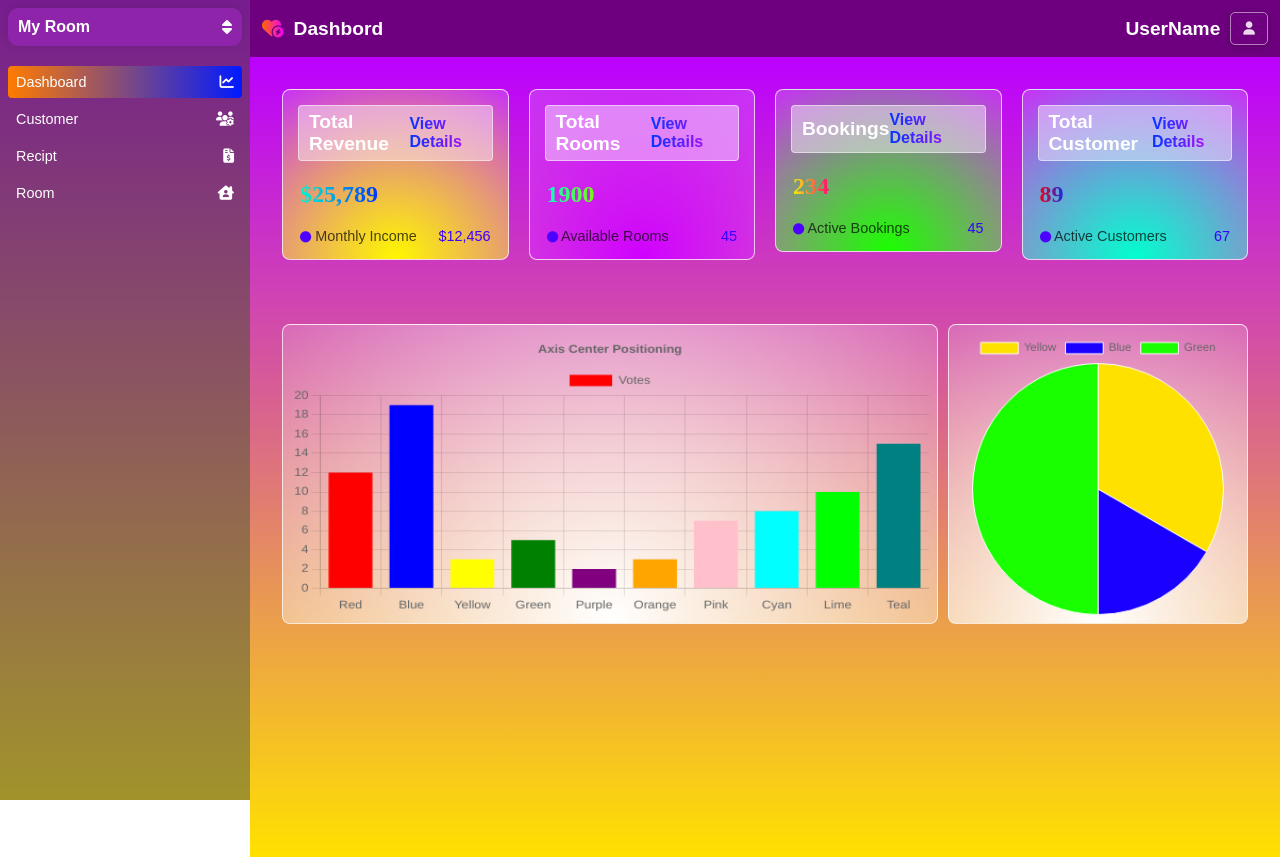
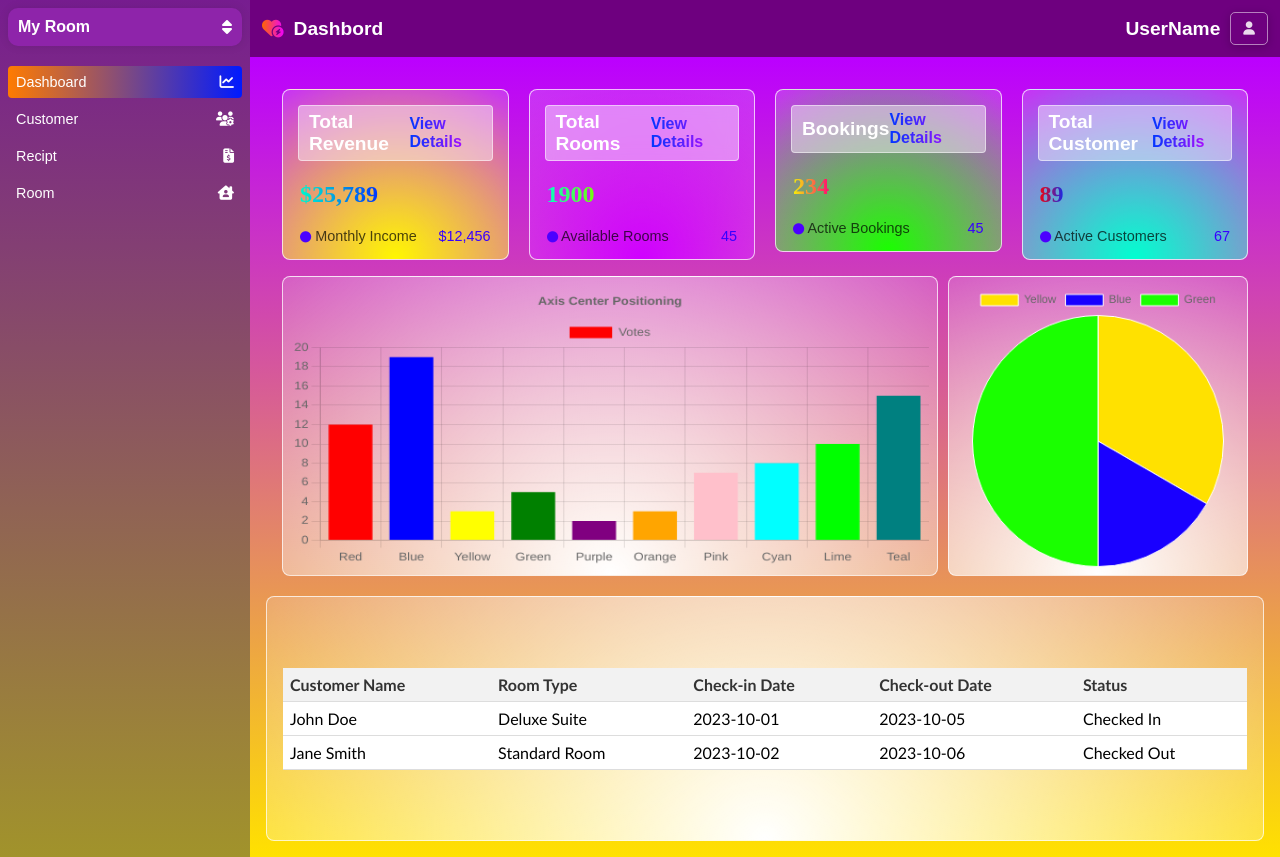
Before and after one commit to sngn187/RentleTeam, a plain HTML site: page page/index.html in a window 1280 px wide. Drawn offline with nearby package versions, Linux system fonts and the light colour scheme.

Commit message:
b al o ❤️

```diff
--- a/page/Dashbord.html
+++ b/page/Dashbord.html
@@ -73,7 +73,35 @@
         <!-- Place this in the HTML you load via AJAX -->
         <canvas id="myPieChart"></canvas>
       </div>
-      <div class="maps">
+      <div class="table">
+        <table id="dashboard-table">
+          <thead>
+            <tr>
+              <th>Customer Name</th>
+              <th>Room Type</th>
+              <th>Check-in Date</th>
+              <th>Check-out Date</th>
+              <th>Status</th>
+            </tr>
+          </thead>
+          <tbody>
+            <tr>
+              <td>John Doe</td>
+              <td>Deluxe Suite</td>
+              <td>2023-10-01</td>
+              <td>2023-10-05</td>
+              <td>Checked In</td>
+            </tr>
+            <tr>
+              <td>Jane Smith</td>
+              <td>Standard Room</td>
+              <td>2023-10-02</td>
+              <td>2023-10-06</td>
+              <td>Checked Out</td>
+            </tr>
+            <!-- Add more rows as needed -->
+          </tbody>
+        </table>
       </div>
     </div>
     <script src="./js/Layout.js"></script>
--- a/page/css/dashbord.css
+++ b/page/css/dashbord.css
@@ -23,6 +23,7 @@
   justify-content: center;
   width: 100%;
   gap: 20px;
+
 }
 
 .summary {
@@ -130,12 +131,13 @@
   align-items: center;
   justify-content: space-around;
   width: 100%;
-  padding: 1rem;
+  padding: 0rem 1rem;
   gap: 10px;
+  margin-top: -10px;
+  margin-bottom: 20px;
 }
 
 #myPieChart {
-
   width: 300px !important;
   height: 300px !important;
   padding: 0.5rem;
@@ -156,6 +158,48 @@
   border: solid 1px #ffffffb7;
 }
 
+
+.table {
+  display: flex;
+  align-items: center;
+  justify-content: center;
+  width: 100%;
+  height: 300px;
+  overflow-y: auto;
+  background-image: radial-gradient(circle at 50% 100%, #ffffff, #ffffff2a);
+  border-radius: 8px;
+  padding: 1rem;
+  border: solid 1px #ffffffb7;
+}
+
+.table table {
+  width: 100%;
+  border-collapse: collapse;
+  background-color: white;
+  border-radius: 8px;
+}
+
+.table table th,
+.table table td {
+  font-family:'Gill Sans', 'Gill Sans MT', Calibri, 'Trebuchet MS', sans-serif;
+  padding: 7px;
+  text-align: left;
+  border-bottom: 1px solid #ddd;
+}
+
+.table table th {
+  background-color: #f2f2f2;
+  color: #333;
+}
+
+.table table tbody tr {
+  background-color: #ffffff;
+  transition: all 0.3s ease;
+}
+
+.table table tbody tr:hover {
+  background-color: #f8ffa7;
+}
 
 @keyframes pulse {
   0% {
--- a/page/css/layout.css
+++ b/page/css/layout.css
@@ -25,7 +25,7 @@ html {
   color: #ffffff;
   padding: 0.5rem;
   top: 0 !important;
-  height: 100vh;
+  height:auto;
 }
 
 .sidebar h3 {
@@ -165,7 +165,8 @@ main#content {
     display: flex;
     flex-direction: column;
     width: 250px;
-    position: fixed;
+    position: fixed !important;
+    height: 100vh;
     top: 0;
     left: 0;
     z-index: 1000;
--- a/page/index.html
+++ b/page/index.html
@@ -78,5 +78,6 @@
       </div>
     </div>
     <script src="./js/Layout.js"></script>
+    <script src="./js/dashboard.js"></script>
   </body>
 </html>
--- a/page/js/Layout.js
+++ b/page/js/Layout.js
@@ -70,7 +70,6 @@ fetch("Dashbord.html")
     setTimeout(() => {
       drawChart(); // call your chart logic
       drawPieChart();
-      drwMap(); // call your map logic
     }, 100);
   });
 
@@ -156,21 +155,3 @@ function drawPieChart() {
     },
   });
 }
-
-google.charts.load("current", {
-  packages: ["geochart"],
-  // Note: mapsApiKey is only needed for some features like markers, not basic GeoChart
-  // 'mapsApiKey': 'YOUR_API_KEY' // optional
-});
-
-function drwMap() {
-  const map = L.map("map").setView([12.5, 105], 7);
-  L.tileLayer(
-    "https://{s}.basemaps.cartocdn.com/light_all/{z}/{x}/{y}{r}.png",
-    {
-      attribution: "&copy; CartoDB, OpenStreetMap",
-      maxZoom: 18,
-    }
-  ).addTo(map);
-
-}
--- a/page/js/dashboard.js
+++ b/page/js/dashboard.js
@@ -1,12 +1,32 @@
-const ctx = document.getElementById('myChart').getContext('2d');
-const myChart = new Chart(ctx, {
-    type: 'bar', // change to 'line', 'pie', etc.
-    data: {
-        labels: ['Red', 'Blue', 'Yellow'],
-        datasets: [{
-            label: '# of Votes',
-            data: [12, 19, 3],
-            backgroundColor: ['red', 'blue', 'yellow']
-        }]
+const table = document.getElementById("dashboard-table");
+const apiUrl =
+  "https://script.google.com/macros/s/AKfycbw2ZJTNI-c7OwBMate84JHsq_fyb_d0PqEMSb85scdlHyJggU6ZA4U_AIuUGid8oxiy/exec";
+// Configure fetch options with CORS headers
+const fetchOptions = {
+  redirect: "follow",
+  Method: "GET",
+  headers: {
+    "Content-Type": "text/plain; charset=UTF-8",
+  },
+};
+
+// Function to fetch data with error handling
+async function fetchData() {
+  try {
+    const response = await fetch(
+      `${apiUrl}?action=read&sheet=customer`,
+      fetchOptions
+    );
+
+    if (!response.ok) {
+      throw new Error(`HTTP error! status: ${response.status}`);
     }
-});
+    const data = await response.json();
+    console.log("Data fetched successfully:", data);
+    return data;
+  } catch (error) {
+    console.error("Error fetching data:", error);
+    // You might want to show an error message to the user here
+    throw error;
+  }
+}
```
